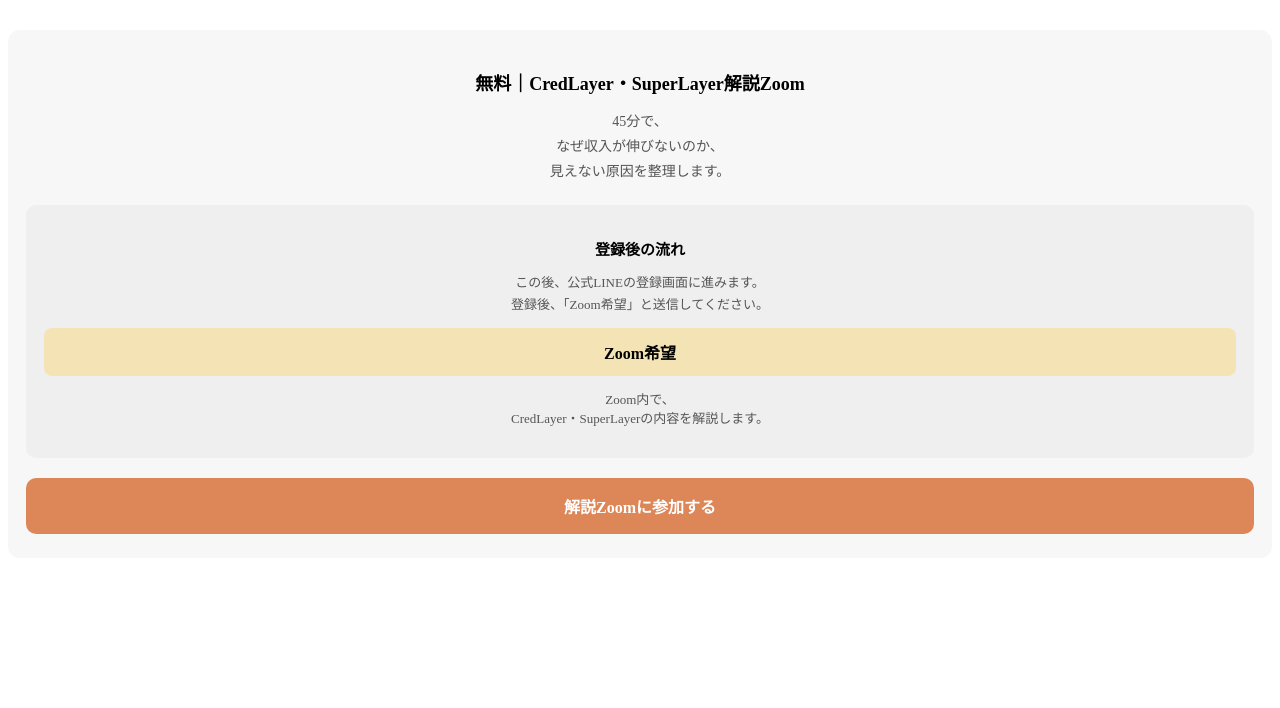
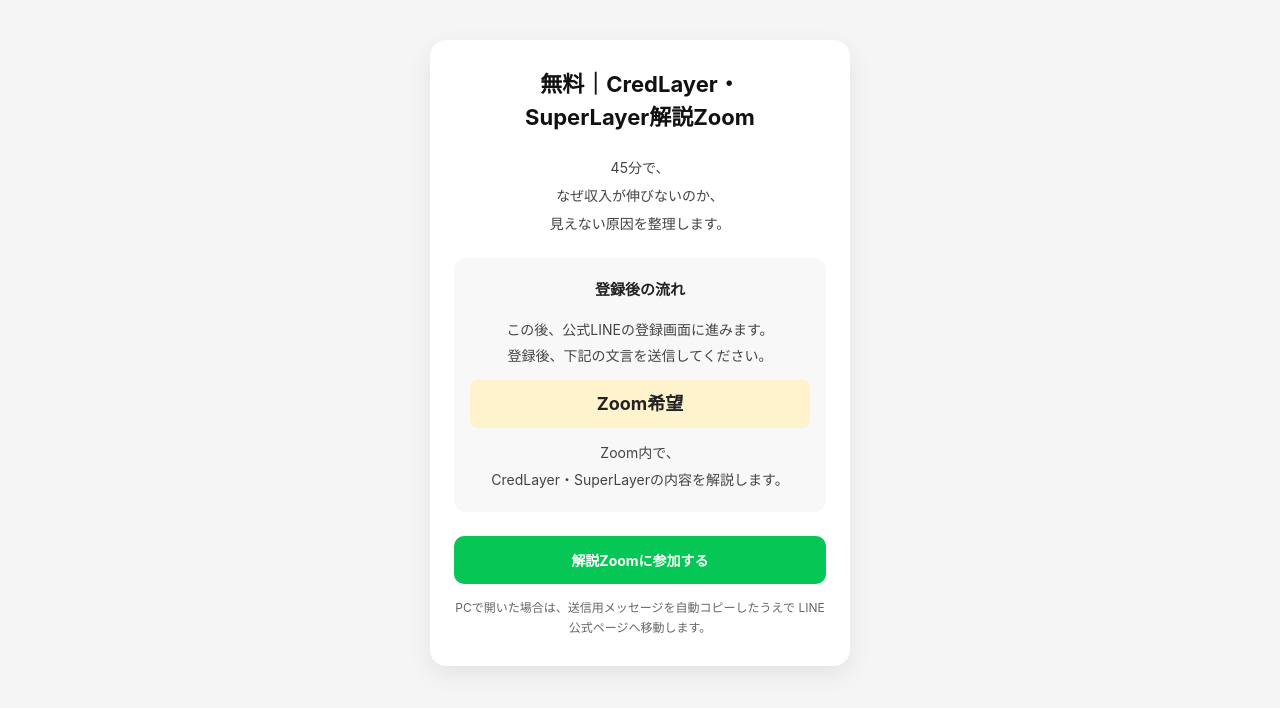
Before and after one commit to awabota/yoyaku, a plain HTML site: page index.html in a window 1280 px wide. Drawn offline with Linux system fonts and the light colour scheme.

Commit message:
Update index.html

```diff
--- a/index.html
+++ b/index.html
@@ -1,104 +1,241 @@
-<div class="line-block">
+<!DOCTYPE html>
+<html lang="ja">
+<head>
+<meta charset="UTF-8">
+<meta name="viewport" content="width=device-width, initial-scale=1.0">
+<title>無料｜CredLayer・SuperLayer解説Zoom</title>
 
-  <h2 class="line-title">
-    無料｜CredLayer・SuperLayer解説Zoom
-  </h2>
+<meta name="description" content="無料｜CredLayer・SuperLayer解説Zoom">
+<meta property="og:title" content="無料｜CredLayer・SuperLayer解説Zoom">
+<meta property="og:description" content="公式LINEへ移動後、「Zoom希望」と送信してください。">
+<meta property="og:type" content="website">
+<meta property="og:url" content="https://awabota.github.io/credlayer-superlayer-zoom/">
+<meta property="og:site_name" content="awabota">
+<meta name="twitter:card" content="summary">
 
-  <p class="line-desc">
+<style>
+body {
+  font-family: -apple-system, BlinkMacSystemFont, "Segoe UI", Roboto, sans-serif;
+  background: #f5f5f5;
+  margin: 0;
+  padding: 0;
+}
+
+.container {
+  max-width: 420px;
+  margin: 40px auto;
+  background: #fff;
+  border-radius: 16px;
+  overflow: hidden;
+  box-shadow: 0 8px 24px rgba(0,0,0,0.08);
+}
+
+.content {
+  padding: 28px 24px;
+}
+
+.title {
+  font-size: 22px;
+  font-weight: 700;
+  text-align: center;
+  margin: 0 auto 20px;
+  line-height: 1.5;
+  color: #111;
+  max-width: 320px;
+  word-break: normal;
+  overflow-wrap: anywhere;
+}
+
+.text {
+  font-size: 14px;
+  line-height: 2;
+  color: #444;
+  margin-bottom: 20px;
+  text-align: center;
+}
+
+.guide {
+  background: #f8f8f8;
+  border-radius: 12px;
+  padding: 18px 16px;
+  font-size: 14px;
+  line-height: 1.9;
+  color: #444;
+  margin-bottom: 24px;
+  text-align: center;
+}
+
+.guide strong {
+  display: block;
+  font-size: 15px;
+  margin-bottom: 12px;
+  color: #222;
+}
+
+.keyword {
+  display: block;
+  font-size: 18px;
+  font-weight: 700;
+  color: #222;
+  background: #fff3cd;
+  padding: 10px 12px;
+  border-radius: 8px;
+  line-height: 1.6;
+  text-align: center;
+  margin: 10px 0 12px;
+  word-break: normal;
+  overflow-wrap: anywhere;
+}
+
+.btn {
+  display: block;
+  width: 100%;
+  box-sizing: border-box;
+  text-align: center;
+  background: #06C755;
+  color: #fff;
+  text-decoration: none;
+  padding: 14px;
+  border-radius: 10px;
+  font-weight: bold;
+  font-size: 14px;
+}
+
+.btn:hover {
+  opacity: 0.9;
+}
+
+.note {
+  margin-top: 14px;
+  font-size: 12px;
+  line-height: 1.7;
+  color: #666;
+  text-align: center;
+}
+
+.toast {
+  position: fixed;
+  left: 50%;
+  bottom: 24px;
+  transform: translateX(-50%);
+  background: rgba(0,0,0,0.82);
+  color: #fff;
+  padding: 12px 16px;
+  border-radius: 10px;
+  font-size: 13px;
+  line-height: 1.6;
+  max-width: 88%;
+  text-align: center;
+  z-index: 9999;
+  display: none;
+}
+</style>
+</head>
+
+<body>
+
+<div class="container">
+  <div class="content">
+    <div class="title">無料｜CredLayer・SuperLayer解説Zoom</div>
+
+    <div class="text">
       45分で、<br>
       なぜ収入が伸びないのか、<br>
       見えない原因を整理します。
-  </p>
-
-  <div class="line-flow">
-    <p class="flow-title">登録後の流れ</p>
-
-    <p class="flow-text">
-      この後、公式LINEの登録画面に進みます。<br>
-      登録後、「Zoom希望」と送信してください。
-    </p>
-
-    <div class="flow-box">
-      Zoom希望
     </div>
 
-    <p class="flow-note">
+    <div class="guide">
+      <strong>登録後の流れ</strong>
+      この後、公式LINEの登録画面に進みます。<br>
+      登録後、下記の文言を送信してください。
+
+      <span class="keyword">Zoom希望</span>
+
       Zoom内で、<br>
       CredLayer・SuperLayerの内容を解説します。
-    </p>
     </div>
 
-  <div class="line-cta">
-    <a href="ここにLINEのURL">
+    <a href="https://line.me/R/ti/p/@479rnxap" class="btn" id="btn-bottom">
       解説Zoomに参加する
     </a>
+
+    <div class="note">
+      PCで開いた場合は、送信用メッセージを自動コピーしたうえで
+      LINE公式ページへ移動します。
+    </div>
+  </div>
 </div>
 
-</div>
+<div class="toast" id="toast"></div>
 
-<style>
-.line-block{
-  background:#f7f7f7;
-  padding:24px 18px;
-  border-radius:12px;
-  margin:30px 0;
-  text-align:center;
+<script>
+  const urlParams = new URLSearchParams(window.location.search);
+  const referrer = urlParams.get('ref') || 'direct';
+
+  const gasUrl = "https://script.google.com/macros/s/AKfycbxeLw4JEGQseXcqub9e9yLTkmwkKF_AIoZtopKQQ9IhyFdrteP7kGMRc-P6TtKg7Ocd/exec";
+  const serviceName = "credlayer-superlayer-zoom";
+  const lineOfficialUrl = "https://line.me/R/ti/p/@479rnxap";
+  const lineMessageUrlBase = "https://line.me/R/oaMessage/@479rnxap/?";
+
+  function isMobileDevice() {
+    return /Android|iPhone|iPad|iPod|Mobile/i.test(navigator.userAgent);
   }
 
-.line-title{
-  font-size:18px;
-  font-weight:700;
-  margin-bottom:14px;
+  function showToast(text) {
+    const toast = document.getElementById("toast");
+    toast.innerHTML = text;
+    toast.style.display = "block";
+    setTimeout(() => {
+      toast.style.display = "none";
+    }, 4000);
   }
 
-.line-desc{
-  font-size:14px;
-  line-height:1.8;
-  color:#555;
-  margin-bottom:20px;
+  async function copyText(text) {
+    try {
+      await navigator.clipboard.writeText(text);
+      return true;
+    } catch (err) {
+      return false;
+    }
   }
 
-.line-flow{
-  background:#efefef;
-  padding:18px;
-  border-radius:10px;
-  margin-bottom:20px;
+  function trackAccess() {
+    const trackUrl = `${gasUrl}?src=${serviceName}&ref=${referrer}`;
+    fetch(trackUrl, {
+      mode: "no-cors",
+      keepalive: true
+    }).catch(() => {});
   }
 
-.flow-title{
-  font-size:15px;
-  font-weight:700;
-  margin-bottom:10px;
+  async function trackAndGo(e) {
+    e.preventDefault();
+
+    trackAccess();
+
+    const sendText = `Zoom希望 ${referrer}`;
+    const encodedMessage = encodeURIComponent(sendText);
+
+    if (isMobileDevice()) {
+      const lineLink = `${lineMessageUrlBase}${encodedMessage}`;
+      window.location.href = lineLink;
+      return;
     }
 
-.flow-text{
-  font-size:13px;
-  line-height:1.7;
-  color:#555;
-  margin-bottom:12px;
+    const copied = await copyText(sendText);
+
+    if (copied) {
+      showToast("送信用メッセージをコピーしました。<br>LINE追加後、そのまま貼り付けて送信してください。");
+    } else {
+      showToast(`PCでは自動入力に対応しにくいため、LINE追加後に<br>「${sendText}」を送信してください。`);
     }
 
-.flow-box{
-  background:#f4e4b5;
-  padding:12px;
-  font-weight:700;
-  border-radius:8px;
-  margin-bottom:10px;
+    setTimeout(() => {
+      window.location.href = lineOfficialUrl;
+    }, 1200);
   }
 
-.flow-note{
-  font-size:13px;
-  color:#555;
-}
+  document.getElementById("btn-bottom").addEventListener("click", trackAndGo);
+</script>
 
-.line-cta a{
-  display:block;
-  background:#dd8758;
-  color:#fff !important;
-  text-decoration:none;
-  font-size:16px;
-  font-weight:700;
-  padding:16px;
-  border-radius:10px;
-}
-</style>
+</body>
+</html>
```
Lines whose indentation alone changed are shown as unchanged.
